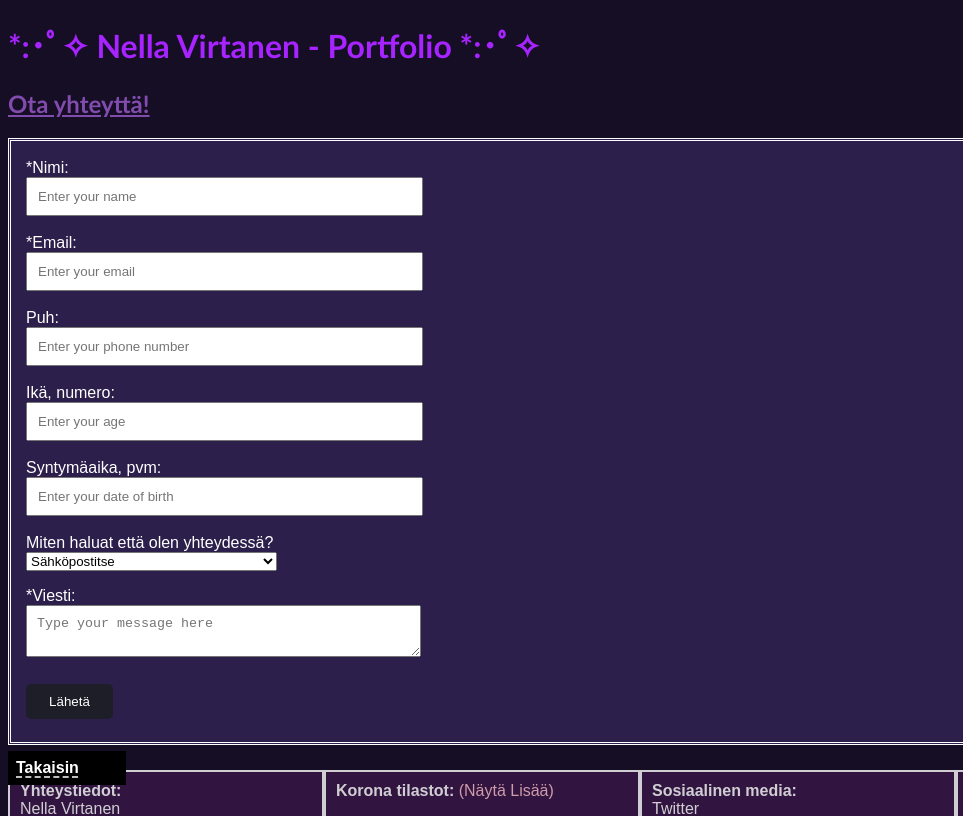
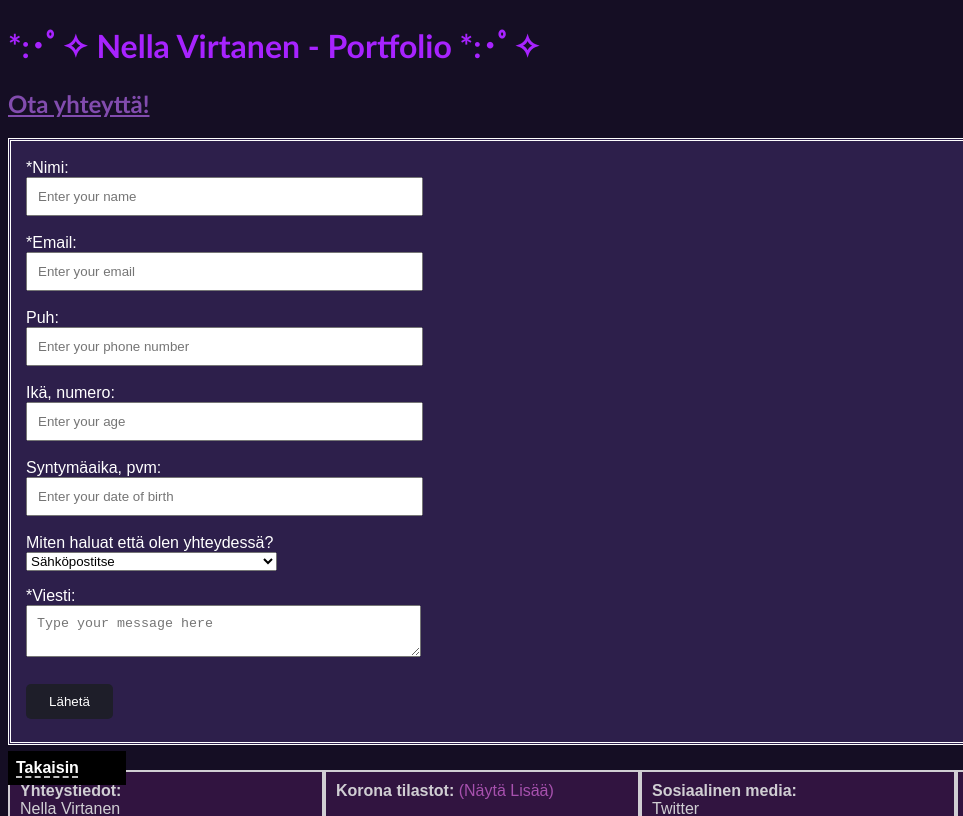
Before and after one commit to NellaVirtanen/portfolio, a plain HTML site: page contact.html in a window 1280 px wide. Shown: the top 816 px of the page, 0-963 px from the left. Drawn offline with Linux system fonts and the light colour scheme; no server answers.

Commit message:
link color

```diff
--- a/portfolio.css
+++ b/portfolio.css
@@ -181,7 +181,7 @@ margin: 5px 0;
 
 }
 a {
-  color: pink;
+  color: #cc62d1;
   background-color: transparent;
   text-decoration: none;
 }
```
